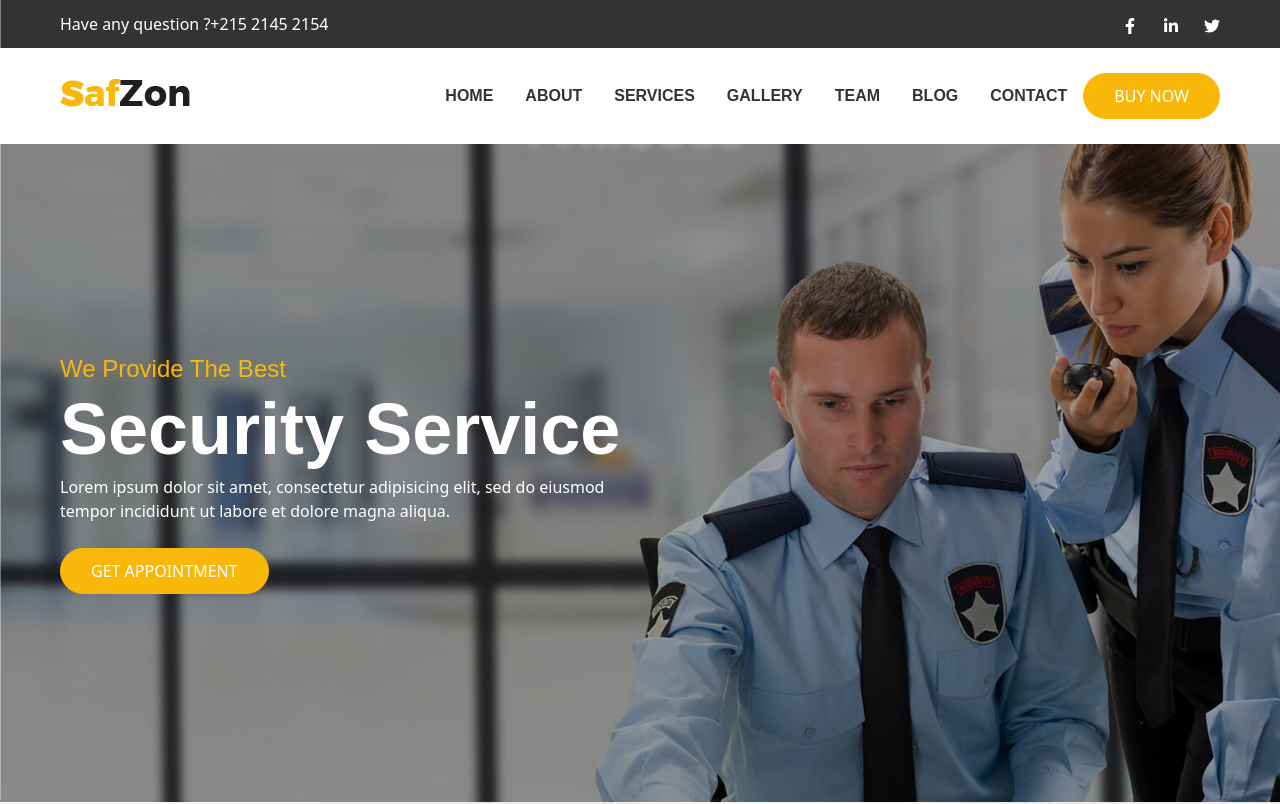
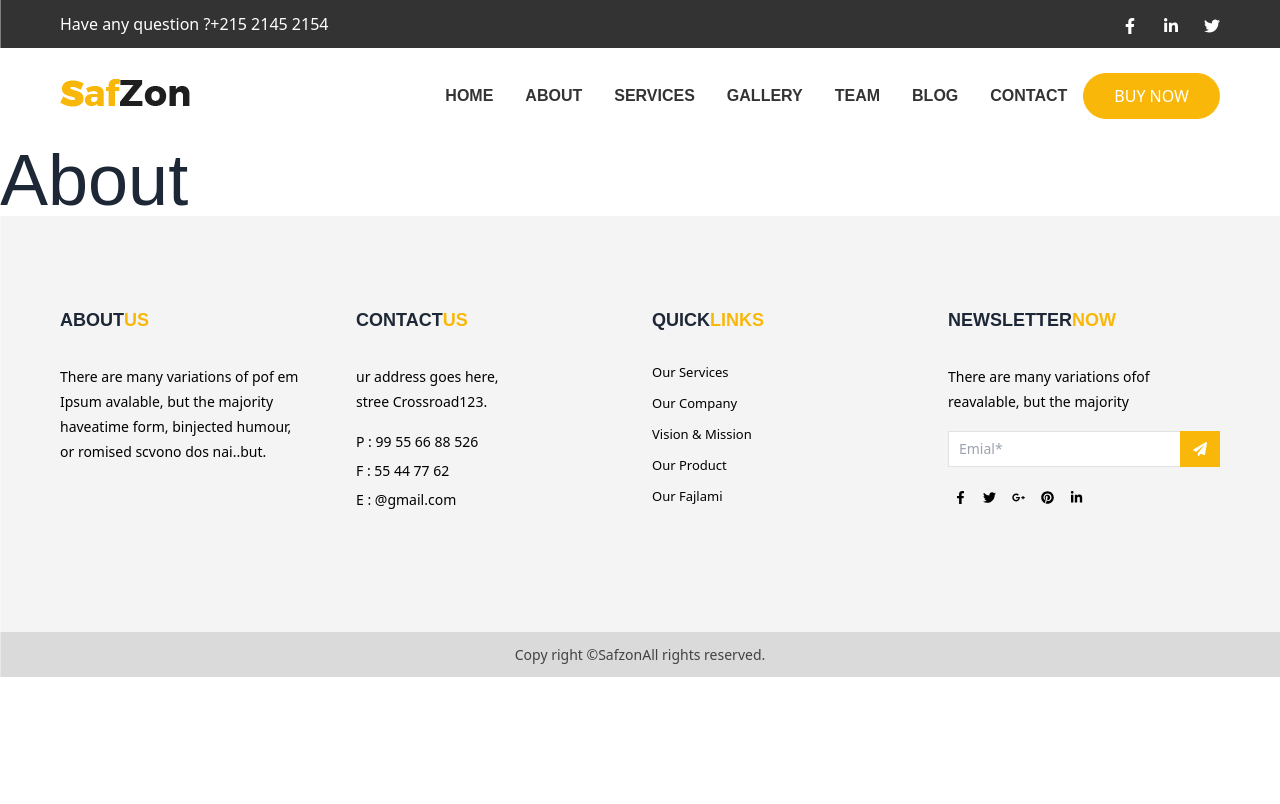
Before and after one commit to Gh-Reza/security_app, a React (Vite) app: page /about in a window 1280 px wide. Shown: the top 804 px of the page. Built offline with nearby package versions, Linux system fonts and the light colour scheme; the HTML template or start-up script is replaced by a standard one; what tailwindcss-animated would draw is missing.

Commit message:
Created empty pages

```diff
--- a/src/components/content/Content.jsx
+++ b/src/components/content/Content.jsx
@@ -1,9 +1,61 @@
+import { Routes, Route } from 'react-router-dom';
 import Home from '../pages/Home';
+import About from '../pages/About';
+import Services from '../pages/Services';
+import ServicesDetails from '../pages/ServicesDetails';
+import Gallery from '../pages/Gallery';
+import Blog from '../pages/Blog';
+import BlogDetails from '../pages/BlogDetails';
+import Team from '../pages/Team';
+import Contact from '../pages/Contact';
 
 export default function Content() {
+  const ROUTES = [
+    {
+      path: '/',
+      element: <Home />,
+    },
+    {
+      path: '/about',
+      element: <About />,
+    },
+    {
+      path: '/services',
+      element: <Services />,
+    },
+    {
+      path: '/services-details',
+      element: <ServicesDetails />,
+    },
+    {
+      path: '/gallery',
+      element: <Gallery />,
+    },
+    {
+      path: '/blog',
+      element: <Blog />,
+    },
+    {
+      path: '/blog-details',
+      element: <BlogDetails />,
+    },
+    {
+      path: '/team',
+      element: <Team />,
+    },
+    {
+      path: '/contact',
+      element: <Contact />,
+    },
+  ];
+
   return (
     <main className="relative page_content">
-      <Home />
+      <Routes>
+        {ROUTES.map((route) => (
+          <Route key={route.path} path={route.path} element={route.element} />
+        ))}
+      </Routes>
     </main>
   );
 }
--- /dev/null
+++ b/src/components/pages/About.jsx
@@ -0,0 +1,7 @@
+export default function About() {
+  return (
+    <main className="relative page_content">
+      <h1>About</h1>
+    </main>
+  );
+}
--- /dev/null
+++ b/src/components/pages/Blog.jsx
@@ -0,0 +1,7 @@
+export default function Blog() {
+  return (
+    <main className="relative page_content">
+      <h1>Blog</h1>
+    </main>
+  );
+}
--- /dev/null
+++ b/src/components/pages/BlogDetails.jsx
@@ -0,0 +1,7 @@
+export default function BlogDetails() {
+  return (
+    <main className="relative page_content">
+      <h1>BlogDetails</h1>
+    </main>
+  );
+}
--- /dev/null
+++ b/src/components/pages/Contact.jsx
@@ -0,0 +1,7 @@
+export default function Contact() {
+  return (
+    <main className="relative page_content">
+      <h1>Contact</h1>
+    </main>
+  );
+}
--- /dev/null
+++ b/src/components/pages/Gallery.jsx
@@ -0,0 +1,7 @@
+export default function Gallery() {
+  return (
+    <main className="relative page_content">
+      <h1>Gallery</h1>
+    </main>
+  );
+}
--- /dev/null
+++ b/src/components/pages/Services.jsx
@@ -0,0 +1,7 @@
+export default function Services() {
+  return (
+    <main className="relative page_content">
+      <h1>Services</h1>
+    </main>
+  );
+}
--- /dev/null
+++ b/src/components/pages/ServicesDetails.jsx
@@ -0,0 +1,7 @@
+export default function ServicesDetails() {
+  return (
+    <main className="relative page_content">
+      <h1>ServicesDetails</h1>
+    </main>
+  );
+}
--- /dev/null
+++ b/src/components/pages/Team.jsx
@@ -0,0 +1,7 @@
+export default function Team() {
+  return (
+    <main className="relative page_content">
+      <h1>Team</h1>
+    </main>
+  );
+}
```
